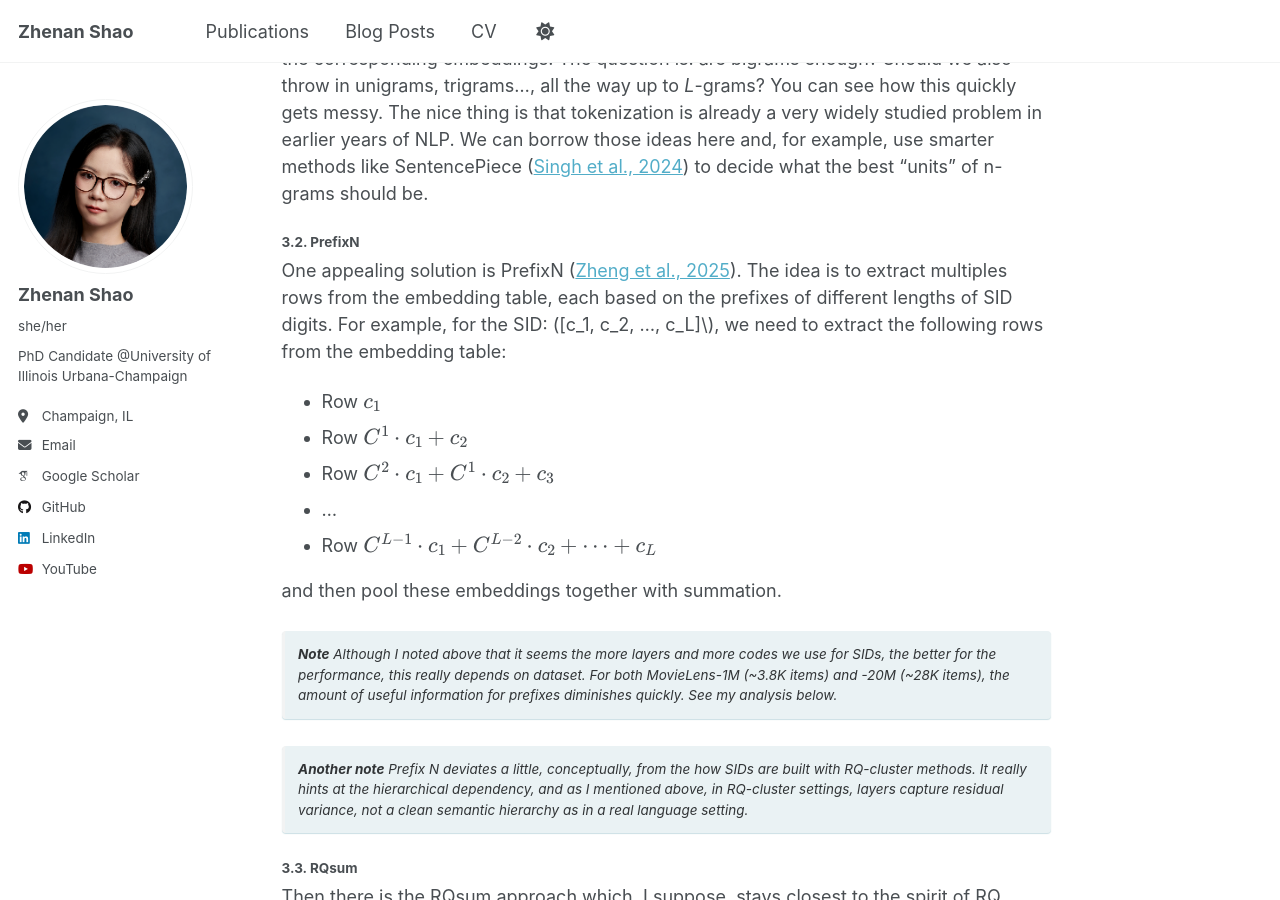
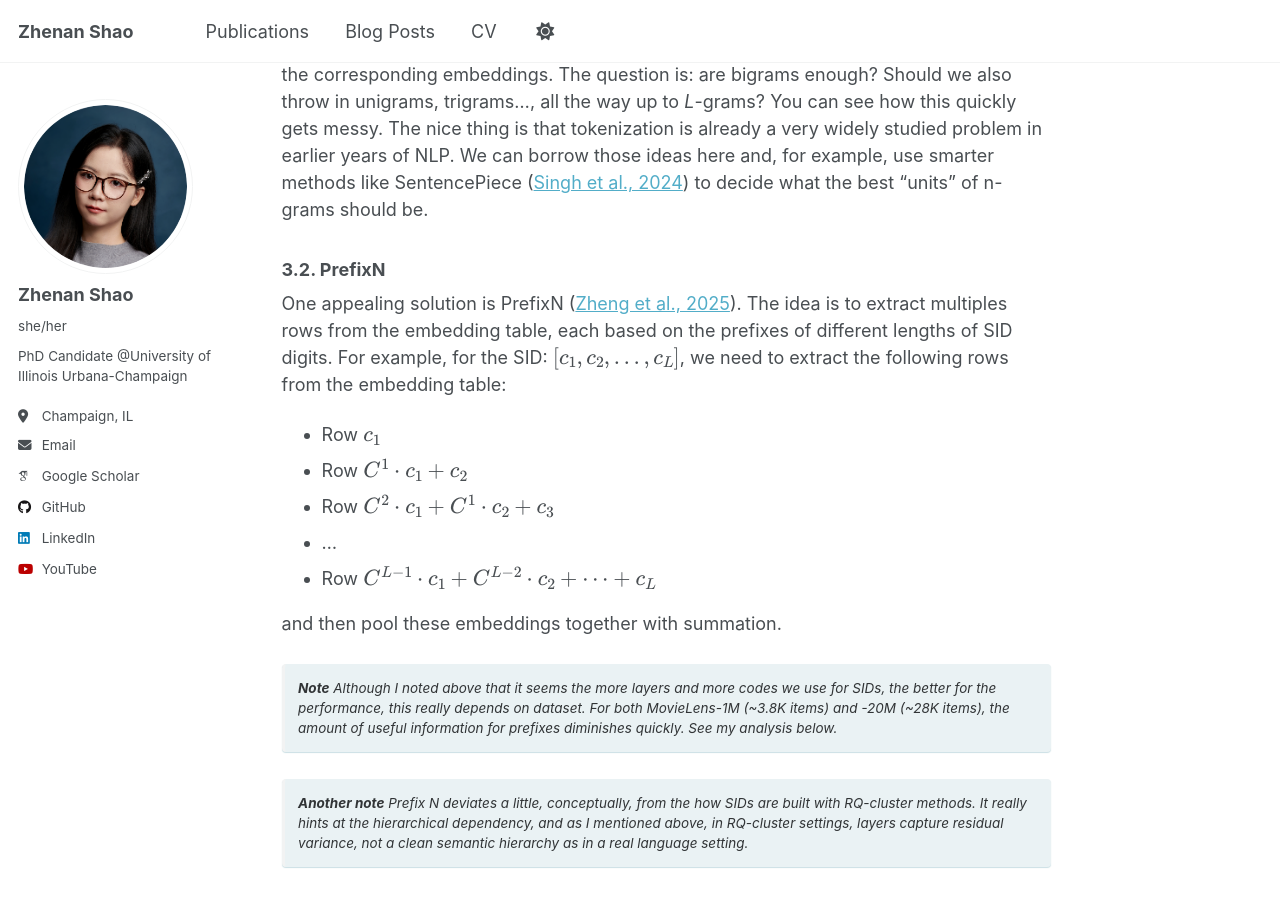
Before and after one commit to shaox192/shaox192.github.io, a Jekyll site: the page built from _posts/2025-09-08-hstu-sid.md, in a window 1280 px wide and 900 px high, scrolled down 7417 px. Built offline with Jekyll 4.4.1, drawn with Linux system fonts in a browser that asks for light colours; some web fonts are replaced; a script that is not in the unit is left out; some of the changed text lies outside the part shown.

Commit message:
fixed some format issues

```diff
--- a/_posts/2025-09-08-hstu-sid.md
+++ b/_posts/2025-09-08-hstu-sid.md
@@ -132,7 +132,7 @@ Most of options that I tried require setting up a fixed size embedding table, pe
 
 Now let's say that we have a fixed size SID embedding table with *N* rows, and we have SIDs with *L* layers and *C* codes per layer (thus having SIDs like: \\([c_1, c_2, ..., c_L]\\)). Then some possibilies are:
 
-#### 3.1. N-gram
+### 3.1. N-gram
 
 If we think of a SID tuple as a “sentence”, we can borrow this n-gram ideas from NLP. One example is that if we use the entire tuple as an *L*-gram. We then map it into a single integer using some common positional encoding scheme:
 
@@ -144,9 +144,9 @@ This works, but if the SID combinations are fine-grained, many tuples will be un
 
 A better approach would be using multiple smaller n-grams (e.g., bigrams) and then pool the corresponding embeddings. The question is: are bigrams enough? Should we also throw in unigrams, trigrams..., all the way up to *L*-grams? You can see how this quickly gets messy. The nice thing is that tokenization is already a very widely studied problem in earlier years of NLP. We can borrow those ideas here and, for example, use smarter methods like SentencePiece ([Singh et al., 2024](https://dl.acm.org/doi/10.1145/3640457.3688190)) to decide what the best “units” of n-grams should be.
 
-#### 3.2. PrefixN
+### 3.2. PrefixN
 
-One appealing solution is PrefixN ([Zheng et al., 2025](https://arxiv.org/abs/2504.02137)). The idea is to extract multiples rows from the embedding table, each based on the prefixes of different lengths of SID digits. For example, for the SID: \([c_1, c_2, ..., c_L]\\), we need to extract the following rows from the embedding table:
+One appealing solution is PrefixN ([Zheng et al., 2025](https://arxiv.org/abs/2504.02137)). The idea is to extract multiples rows from the embedding table, each based on the prefixes of different lengths of SID digits. For example, for the SID: \\([c_1, c_2, ..., c_L]\\), we need to extract the following rows from the embedding table:
 
 - Row \\(c_1\\)
 - Row \\(C^1 \cdot c_1 + c_2\\)
@@ -162,7 +162,7 @@ and then pool these embeddings together with summation.
 > **Another note** Prefix N deviates a little, conceptually, from the how SIDs are built with RQ-cluster methods. It really hints at the hierarchical dependency, and as I mentioned above, in RQ-cluster settings, layers capture *residual variance*, not a clean semantic hierarchy as in a real language setting.
 {: .notice--info}
 
-#### 3.3. RQsum
+### 3.3. RQsum
 
 Then there is the RQsum approach which, I suppose, stays closest to the spirit of RQ methods in their original use cases like image reconstruction: that is, each SID digit corresponds to a quantized cluster centroid and if we sum those centroids, we can approximately reconstruct the original item embedding.
 
@@ -211,7 +211,7 @@ The first thing I needed to check was: *do my SIDs make sense?* In other words,
 
 To check this, I measured how often prefixes (and single digits) repeat within each user’s history. For each user, I counted the proportion \\(p_{uniq}\\) of unique prefixes (or digits), and then took \\(1 - p_{uniq}\\) to get a measure of commonness (higher = more overlap).
 
-I ran this analysis for both MovieLens-1M(Figure 3) and ML-20Ms (Figure 4):
+I ran this analysis for both MovieLens-1M (Figure 3) and ML-20Ms (Figure 4):
 
 ![SID distribution ML-1M](/images/posts/post1_SID_commonness_ml-1m.png)
 *Figure 3. Distribution of propotion of common SID prefixes (left) and digits (right) for MovieLens-1M. Each dot = one user. Higher values = more movies share the same SID prefixes or digits, thus indicating that SID is more predictive of that user’s history.*
@@ -237,7 +237,7 @@ Although I didn’t see much overall improvement in overall model performance as
 
 The hypothesis would then be: SID augmented models should perform better than baselines for long-tail items as a results of embedding sharing, but may lag behind with popular items, potentially because the imperfect SID signal only misleads the model while the rich behavioral data alone can send a clear signal already.
 
-#### 2.1 The long tail is real
+### 2.1 The long tail is real
 First, here’s the impression distribution:
 
 ![SID distribution ML-1M](/images/posts/post1_movie_bins_cumfreq.png)
@@ -251,7 +251,7 @@ We see that:
 So the long-tail problem is definitely present, and stronger in ML-20M.
 
 
-#### 2.2 Performance by bins
+### 2.2 Performance by bins
 
 Now following [Zheng et al. (2025)](https://arxiv.org/abs/2504.02137), I split movies into three bins:
 - **Hot (0–25%)**: the most popular items
```
Also changed, not shown: other parts of _posts/2025-09-08-hstu-sid.md (+1 -1 lines).
